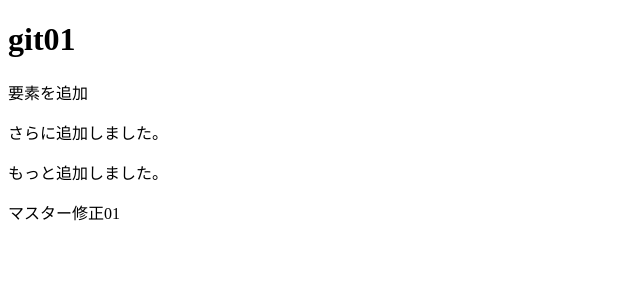
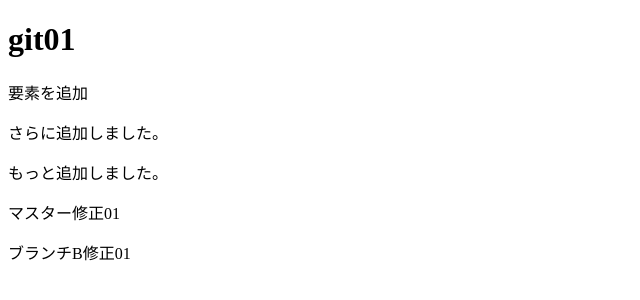
Before and after one commit to kingkazu1971/git.project.01, a plain HTML site: page index.html in a window 1280 px wide. Shown: the whole page, without its empty margins (0-640 px from the left). Drawn offline with Linux system fonts and the light colour scheme.

Commit message:
ブランチB修正

```diff
--- a/index.html
+++ b/index.html
@@ -11,5 +11,6 @@
     <p>さらに追加しました。</p>
     <p>もっと追加しました。</p>
     <p>マスター修正01</p>
+    <p>ブランチB修正01</p>
 </body>
 </html>
```
